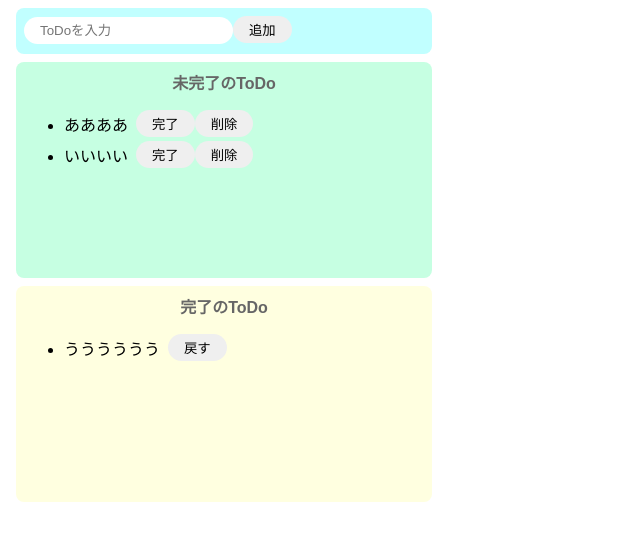
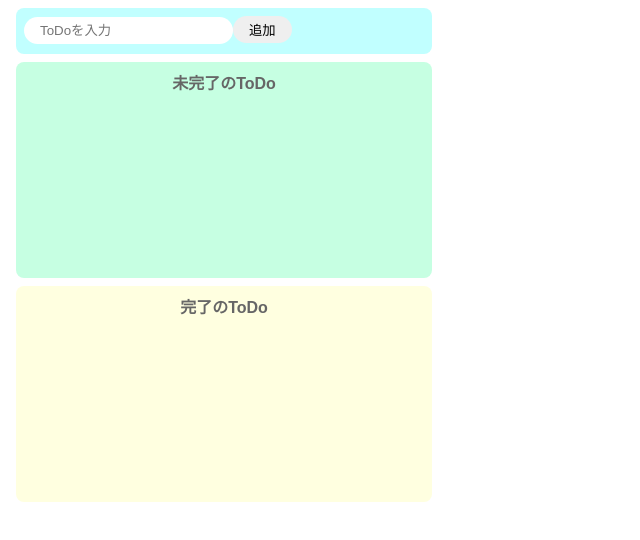
Before and after one commit to wanderingrider/React-ToDo_application, a React (Create React App) app: page / in a window 1280 px wide. Shown: the top 540 px of the page, without its empty margins (0-640 px from the left). Built offline with nearby package versions, Linux system fonts and the light colour scheme.

Commit message:
Back function

```diff
--- a/src/App.jsx
+++ b/src/App.jsx
@@ -3,11 +3,8 @@ import "./styles.css";
 
 export const App = () => {
   const [todoText, setTodoText] = useState();
-  const [incomplteTodos, setIncompleteTodos] = useState([
-    "ああああ",
-    "いいいい"
-  ]);
-  const [completeTodos, setCompleteTodos] = useState(["うううううう"]);
+  const [incomplteTodos, setIncompleteTodos] = useState([]);
+  const [completeTodos, setCompleteTodos] = useState([]);
 
   const onChangeTodoText = (event) => setTodoText(event.target.value);
 
@@ -31,6 +28,15 @@ export const App = () => {
     const newCompleteTodo = [...completeTodos, incomplteTodos[index]];
     setIncompleteTodos(newIncompleteTodos);
     setCompleteTodos(newCompleteTodo);
+  };
+
+  const onClickBack = (index) => {
+    const newCompleteTodo = [...completeTodos];
+    newCompleteTodo.splice(index, 1);
+
+    const newIncompleteTodos = [...incomplteTodos, completeTodos[index]];
+    setCompleteTodos(newCompleteTodo);
+    setIncompleteTodos(newIncompleteTodos);
   };
 
   return (
@@ -60,11 +66,11 @@ export const App = () => {
       <div className="complete-area">
         <p className="title">完了のToDo</p>
         <ul>
-          {completeTodos.map((todo) => {
+          {completeTodos.map((todo, index) => {
             return (
               <div key={todo} className="list-row">
                 <li>{todo}</li>
-                <button>戻す</button>
+                <button onClick={() => onClickBack(index)}>戻す</button>
               </div>
             );
           })}
```
